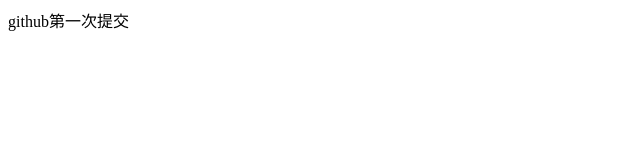
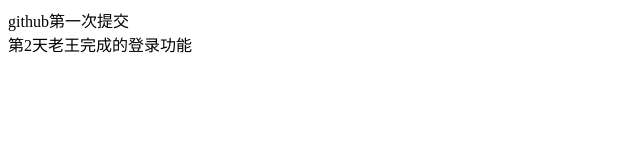
Before and after one commit to Gongzhuoyao/myFirst, a plain HTML site: page index.html in a window 1280 px wide. Shown: the whole page, without its empty margins (0-640 px from the left). Drawn offline with Linux system fonts and the light colour scheme.

```diff
--- a/index.html
+++ b/index.html
@@ -8,5 +8,6 @@
 </head>
 <body>
   <div>github第一次提交</div>
+  <div>第2天老王完成的登录功能</div>
 </body>
 </html>
```
